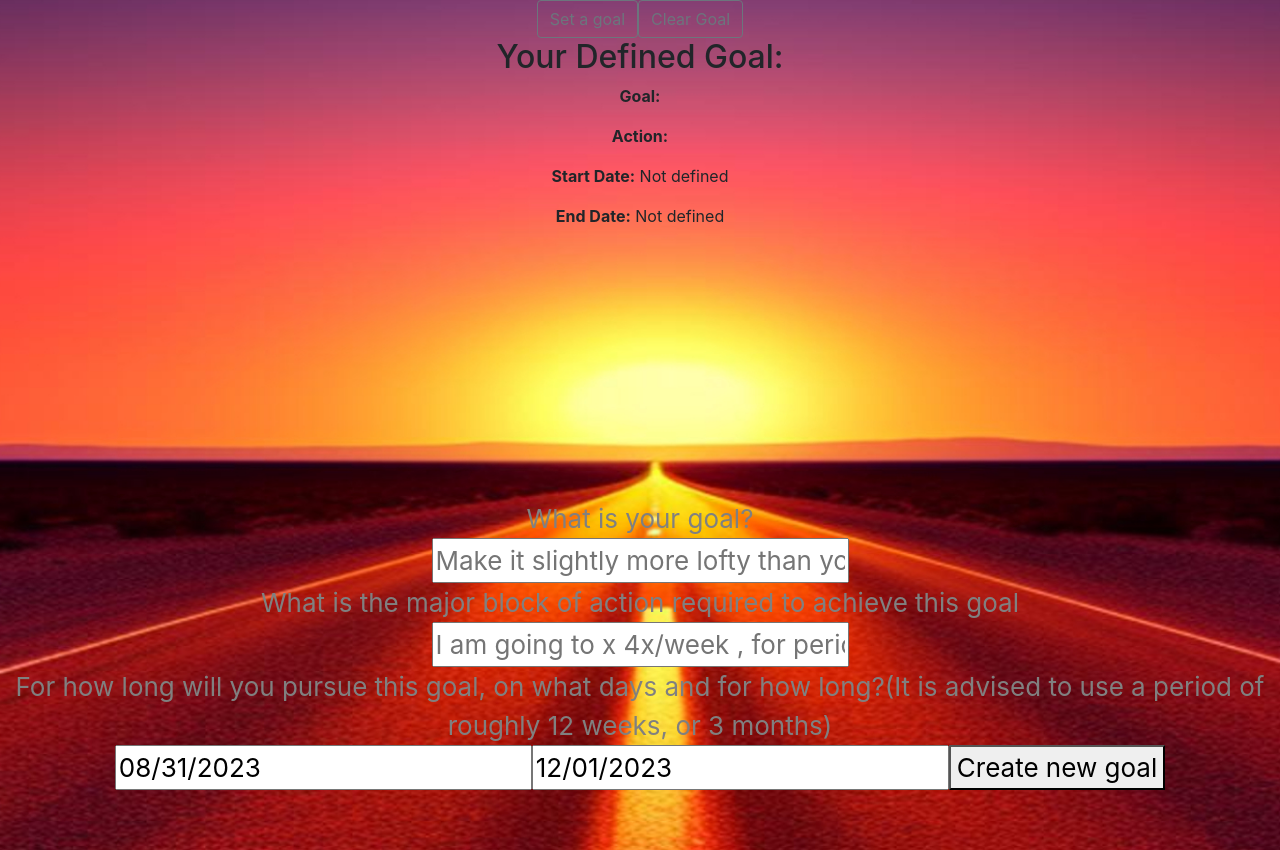
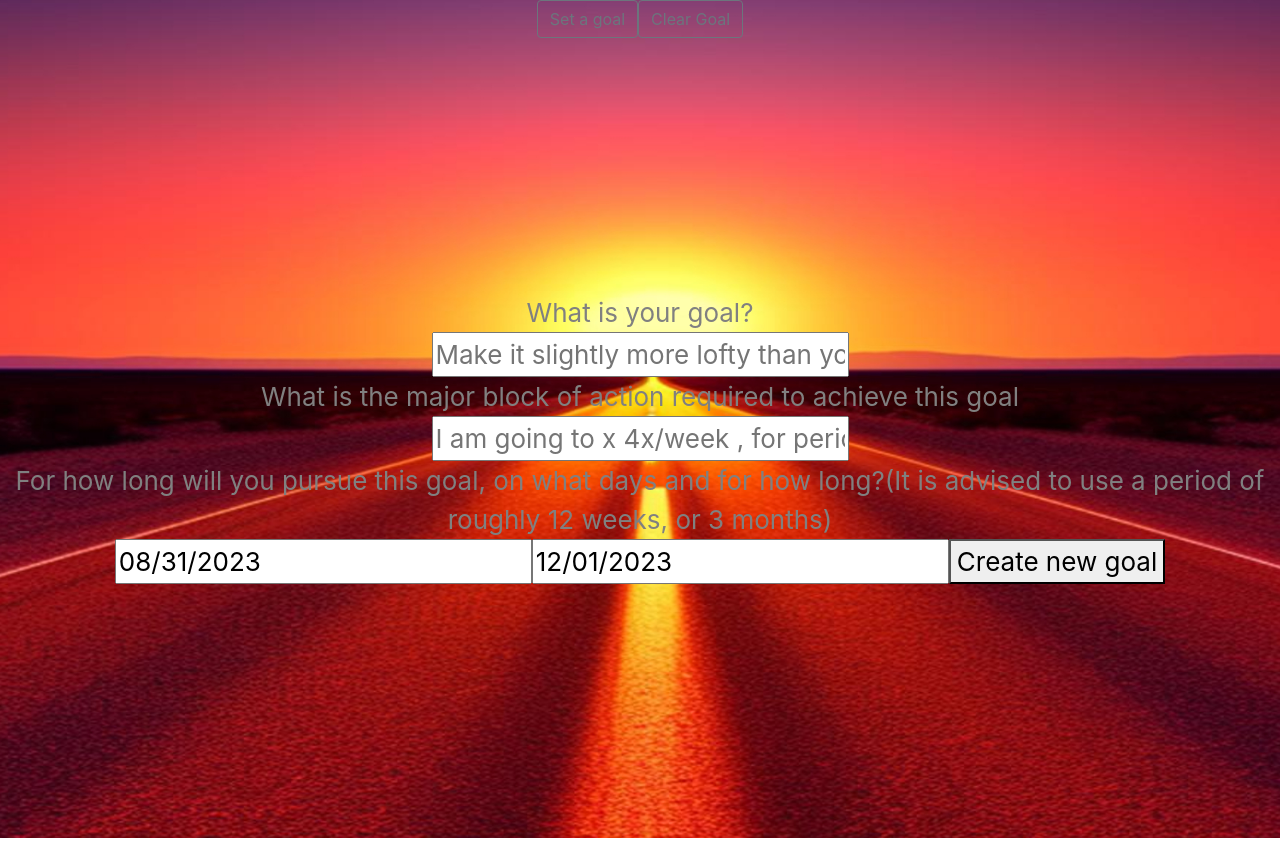
Before and after one commit to 2000mato/AH-Goals-Toolkit, a React (Create React App) app in the folder toolkit/: page / in a window 1280 px wide. Shown: the top 850 px of the page. Built offline with nearby package versions, Linux system fonts and the light colour scheme.

Commit message:
defined goal area does not appear by default

```diff
--- a/toolkit/src/DefinedGoal.js
+++ b/toolkit/src/DefinedGoal.js
@@ -4,9 +4,11 @@ import Context from './Context';
 
 function DefinedGoal() {
 
-    const { goalDetails } = useContext(Context);
+    const { goalDetails, showGoal } = useContext(Context);
 
-
+    if (!showGoal) {
+        return null;  // Don't render the DefinedGoal component if showDefinedGoal is false
+    }
 
     return(
         <div>
```
